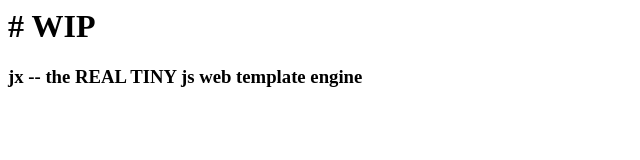
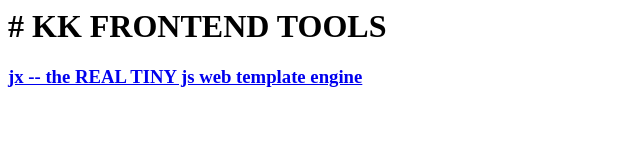
Before and after one commit to wanjo-tech/kk, a website: page docs/index.html in a window 1280 px wide. Shown: the whole page, without its empty margins (0-640 px from the left). Drawn offline with Linux system fonts and the light colour scheme.

Commit message:
index html

```diff
--- a/docs/index.html
+++ b/docs/index.html
@@ -1,3 +1,3 @@
-<h1># WIP</h1>
-<h3>jx -- the REAL TINY js web template engine</h3>
+<h1># KK FRONTEND TOOLS</h1>
+<h3><a href='jx.htm' target=_blank>jx -- the REAL TINY js web template engine</a></h3>
 <script srcipt=index.js></script>
```
